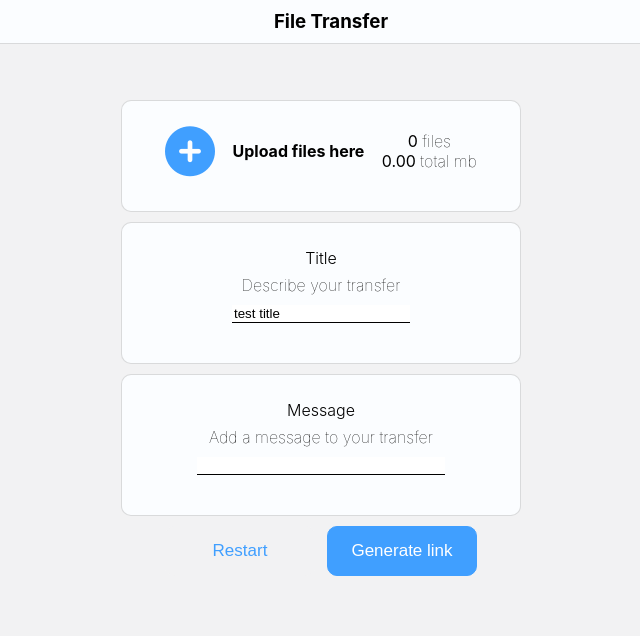
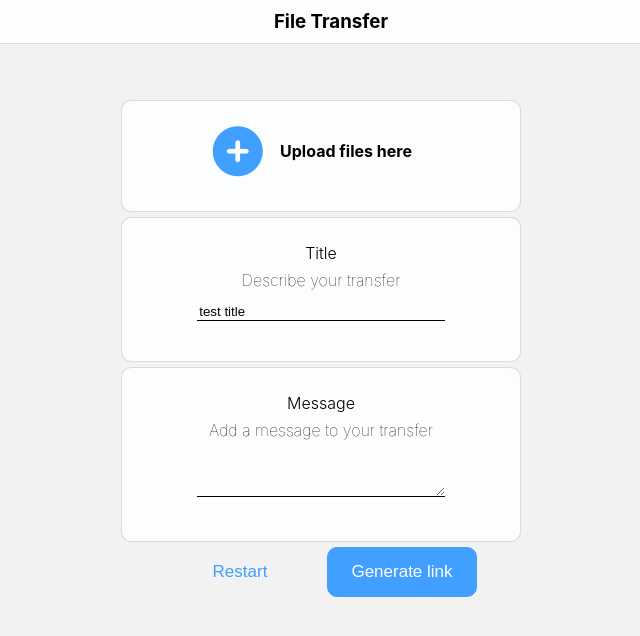
Before and after one commit to Unyielder/File-Transfer, a React (Create React App) app in the folder src/frontend/: page /upload in a window 1280 px wide. Shown: the top 636 px of the page, without its empty margins (319-959 px from the left). Built offline with nearby package versions, Linux system fonts and the light colour scheme.

Commit message:
Tweaked file-drop metadata and changed message input into textarea

```diff
--- a/src/frontend/package.json
+++ b/src/frontend/package.json
@@ -3,9 +3,6 @@
   "version": "0.1.0",
   "private": true,
   "dependencies": {
-    "@fortawesome/fontawesome-svg-core": "^1.2.36",
-    "@fortawesome/free-solid-svg-icons": "^5.15.4",
-    "@fortawesome/react-fontawesome": "^0.1.17",
     "@testing-library/jest-dom": "^5.16.1",
     "@testing-library/react": "^12.1.2",
     "@testing-library/user-event": "^13.5.0",
--- a/src/frontend/src/App.css
+++ b/src/frontend/src/App.css
@@ -1,3 +1,4 @@
+
 .nav {
   background-color: #fbfdff;
   padding: 10px;
@@ -6,7 +7,7 @@
   width: 100%;
   border-bottom: 1px solid #b8b7b780;
 }
-/* #fbfdff; */
+
 .container {
   width: 400px;
   margin: auto;
@@ -19,7 +20,7 @@
   border: 1px solid #b8b7b780;
 
   padding: 25px;
-  margin-bottom: 10px;
+  margin-bottom: 5px;
 
 }
 
@@ -60,6 +61,7 @@
 }
 
 .file-item {
+  position: relative;
   padding: 15px;
   list-style-type: none;
   border-bottom: 1px solid #b8b7b780;
@@ -67,9 +69,21 @@
 .file-item:first-child {
   border-top: 1px solid #77777780;
 }
+
 .file-metadata {
   font-weight:lighter;
 }
+
+
+/* .delete {
+  position: absolute;
+  left:300px;
+  bottom: 25px;
+  color: #fbfdff;
+  border: none;
+  background-color: #fbfdff;
+} */
+
 
 .form {
   text-align: center;
@@ -86,18 +100,21 @@
   margin-bottom: 10px;
 }
 .input {
-  display: block;
-  margin: auto;
+  min-width: 70%;
+  max-width: 70%;
   margin-bottom: 15px;
   border:none;
   border-bottom: 1px solid black;
+  background-color: #fbfdff;
 }
 
 .input-title {
-  width: 50%;
+  overflow-x: scroll;
 }
 .input-message {
-  width: 70%
+  min-height: 42px;
+  max-height: 229px;
+  overflow-y:scroll;
 }
 
 .form-buttons {
--- a/src/frontend/src/Dropzone.js
+++ b/src/frontend/src/Dropzone.js
@@ -1,8 +1,7 @@
-import React, { useEffect, useState } from "react";
+import React, { useState } from "react";
 import { useDropzone } from "react-dropzone";
 import Form from './Form';
 import "./App.css";
-import addLogo from './images/plus.png'
 
 
 export default function Dropzone() {
@@ -43,8 +42,6 @@ export default function Dropzone() {
 
                     <div className="upload-image">
                         <i className="fas fa-plus-circle"></i>
-                        {/* <i class="fa-solid fa-circle-plus"></i> */}
-                        {/* <img className="add-img" src={addLogo} alt="upload icon"/> */}
                     </div>
                     <div className="upload-here">
                         <p>
@@ -56,8 +53,15 @@ export default function Dropzone() {
                         </p>
                     </div>
                     <div className="upload-stats">
-                            <p>{files.length} <span className="upload-stats-label">files</span></p>
-                            <p>{getTotalSize()} <span className="upload-stats-label">total mb</span></p>
+
+                            {
+                                files.length == 0 ? null : <p>{files.length}<span className="upload-stats-label"> file(s)</span></p>
+                            }
+
+                            {
+                                files.length == 0 ? null : <p>{getTotalSize()} <span className="upload-stats-label">mb /1 gb</span></p>
+                            }
+
                     </div>
 
                 <input {...getInputProps()} />
@@ -67,7 +71,9 @@ export default function Dropzone() {
             <div className="file-list">
                 {files.map(file => (
                     <li className="file-item" key={files.indexOf(file)}>
-                        {file.name} <br/> <span className="file-metadata">{convertBytes(file.size)}</span> - <span className="file-metadata">{file.type}</span>
+                        {file.name} <br/>
+                        <span className="file-metadata">{convertBytes(file.size)}</span> - <span className="file-metadata">{file.type}</span>
+                        {/* <button className="delete">X</button> */}
                     </li>
                 ))}
             </div>
--- a/src/frontend/src/Form.js
+++ b/src/frontend/src/Form.js
@@ -65,7 +65,7 @@ export default function Form({ files }) {
             <div className="message">
                 <label className="label">Message </label>
                 <p className="label-desc">Add a message to your transfer</p>
-                <input
+                <textarea
                     className="input input-message"
                     type="textarea"
                     name="message"
```
Also changed, not shown: 1 other file (tests, documents, lock files or other folders).
